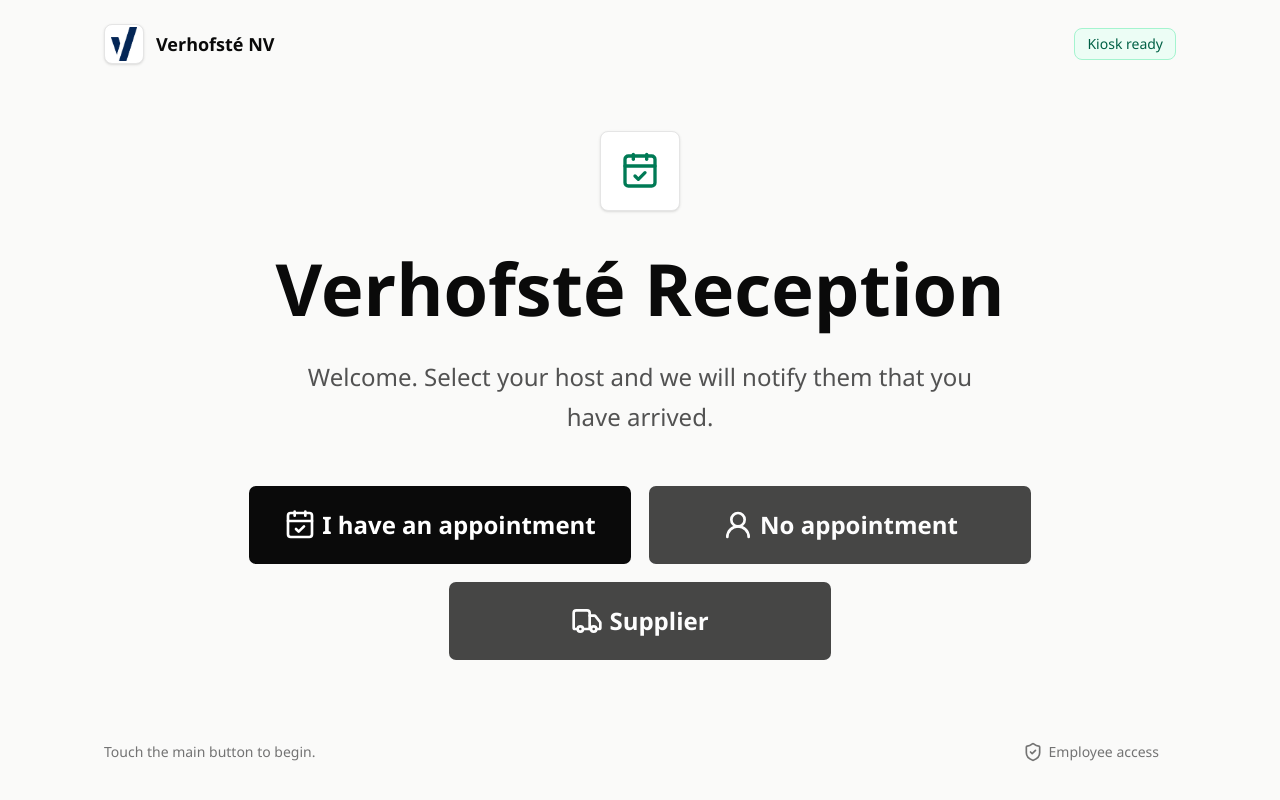
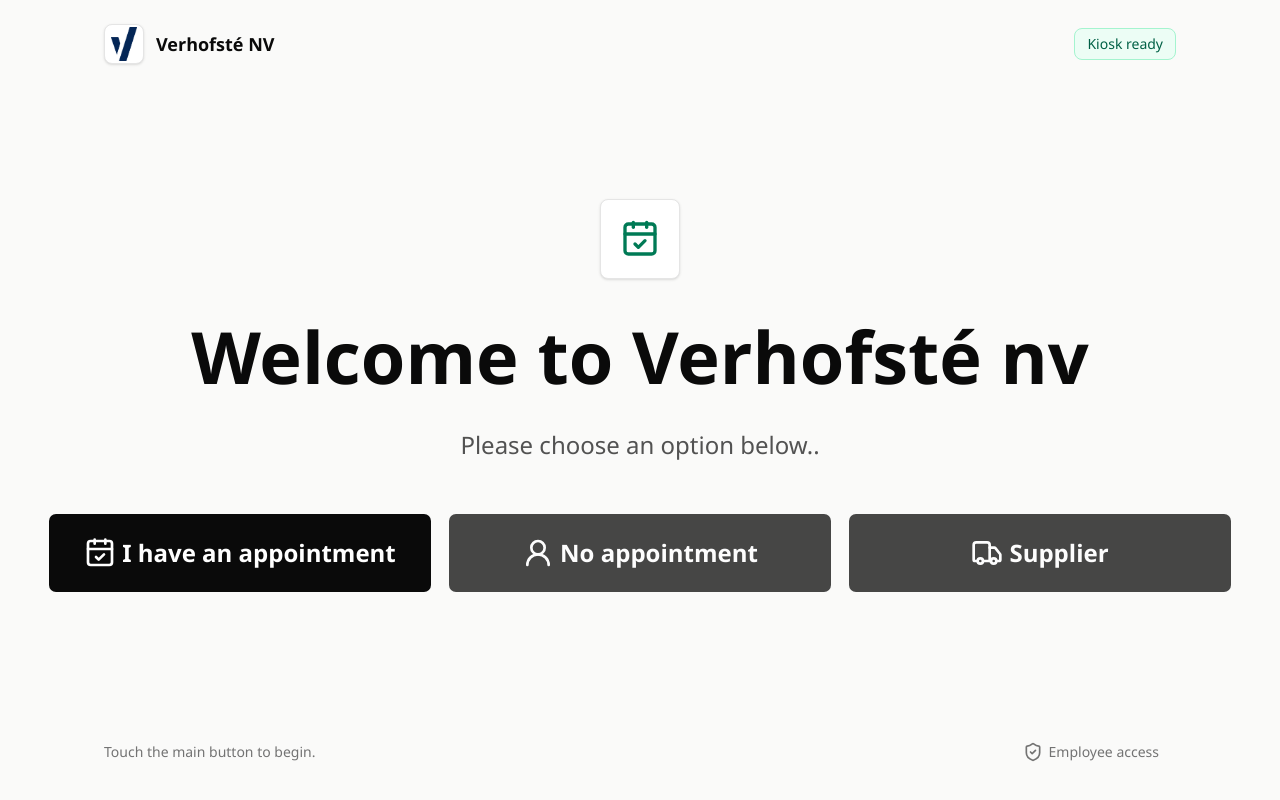
Before and after one commit to Memi92/verhofste-welcome-test, a Next.js app: page / in a window 1280 px wide. Built offline with nearby package versions, Linux system fonts and the light colour scheme.

Commit message:
Small changes start-screen

```diff
--- a/components/kiosk/start-screen.tsx
+++ b/components/kiosk/start-screen.tsx
@@ -35,19 +35,18 @@ export function KioskStartScreen() {
         </Badge>
       </header>
 
-      <section className="mx-auto flex w-full max-w-5xl flex-col items-center justify-center px-6 py-10 text-center sm:px-10">
+      <section className="mx-auto flex w-full max-w-10xl flex-col items-center justify-center px-6 py-10 text-center sm:px-10">
         <div className="mb-8 flex size-20 items-center justify-center rounded-[8px] border border-neutral-200 bg-white shadow-sm">
           <CalendarCheck
             className="size-10 text-emerald-700"
             aria-hidden="true"
           />
         </div>
-        <h1 className="max-w-3xl text-5xl font-semibold leading-tight text-neutral-950 md:text-7xl">
-          Verhofsté Reception
+        <h1 className="max-w-5xl text-5xl font-semibold leading-tight text-neutral-950 md:text-7xl">
+          Welcome to Verhofsté nv
         </h1>
         <p className="mt-6 max-w-2xl text-xl leading-8 text-neutral-600 md:text-2xl md:leading-10">
-          Welcome. Select your host and we will notify them that you have
-          arrived.
+          Please choose an option below..
         </p>
         <div className="mt-12 flex flex-wrap items-center justify-center gap-4">
           <Button
```
